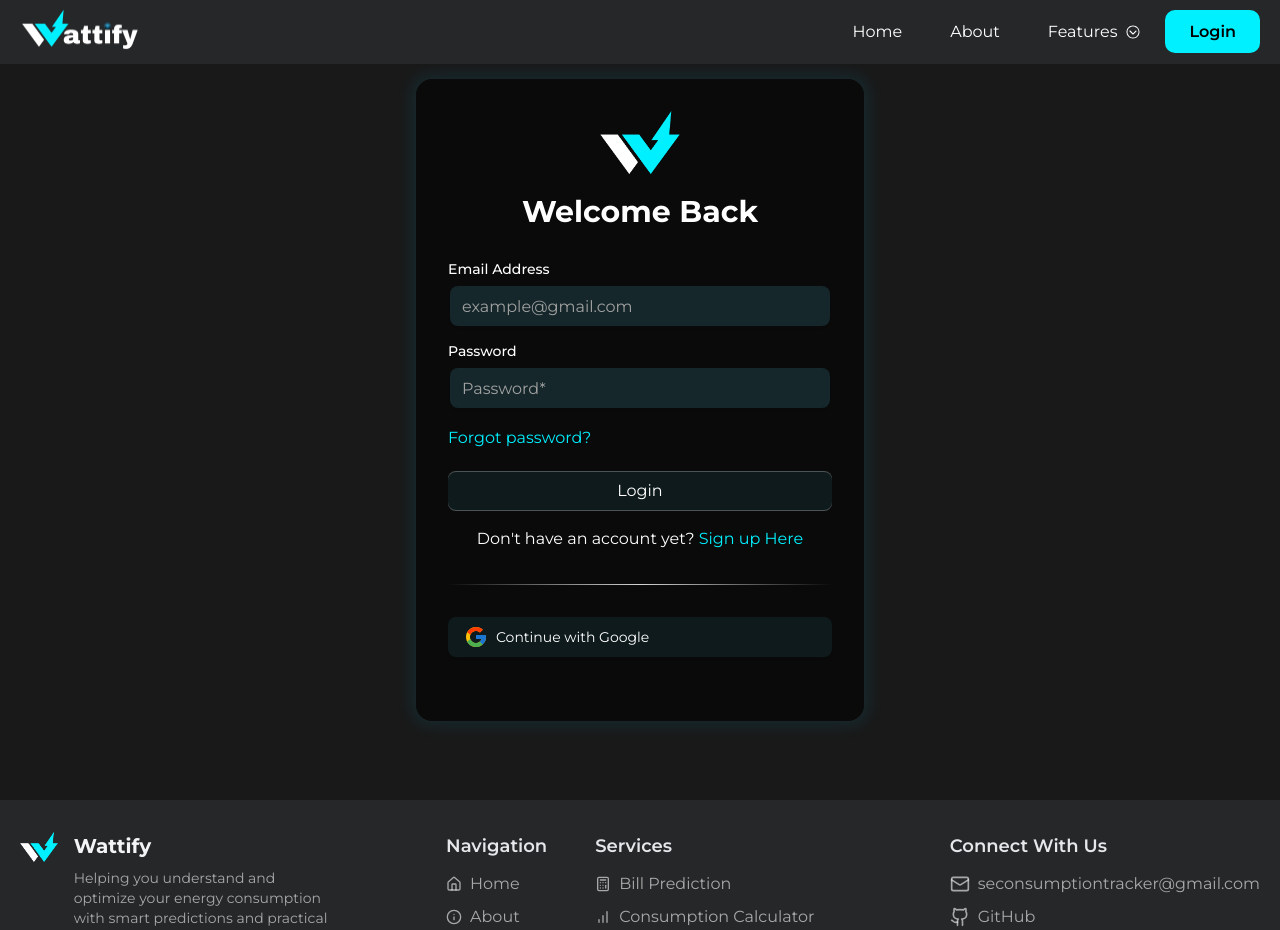
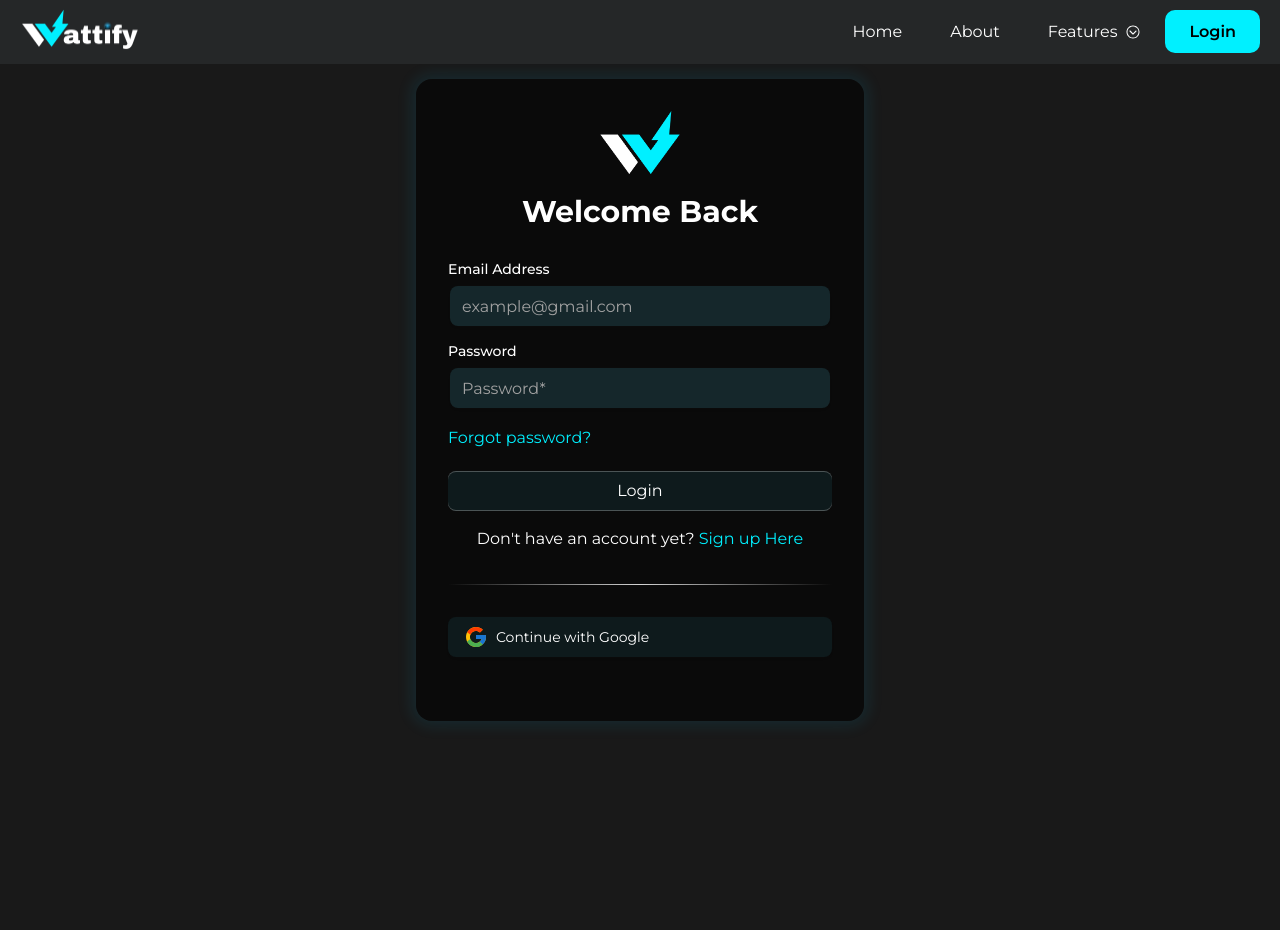
Before and after one commit to thebadsektor/tc3202-3a-3, a React (Vite) app in the folder frontend/seconsumptiontracker-app/: page /login-form in a window 1280 px wide. Shown: the top 930 px of the page. After the commit the page ends 800 px from the top, so only its background shows below. Built offline with nearby package versions, Linux system fonts and the light colour scheme; a web font is replaced by a local one.

Commit message:
remove footer in login and signup page

```diff
--- a/frontend/seconsumptiontracker-app/src/App.jsx
+++ b/frontend/seconsumptiontracker-app/src/App.jsx
@@ -20,7 +20,12 @@
 
 function App() {
   const location = useLocation();
-  const hideFooterPaths = ["/profile"];
+  const hideFooterPaths = [
+    "/profile",
+    "/login-form",
+    "/signup-form",
+    "/forgot-password-form",
+  ];
   const shouldShowFooter = !hideFooterPaths.includes(location.pathname);
 
   return (
@@ -48,14 +53,6 @@
           path="/forgot-password-form"
           element={<ForgotPassword />}
         />
-
-        {/* Dashboard route will not be used anymore since it's jut a place holder */}
-        {/* Private route for user dashboard
-        <Route
-          path="/dashboard"
-          element={<PrivateRoute element={<UserDashboard />} />}
-        />
-        */}
 
         {/* Private route for user dashboard */}
         <Route
```
